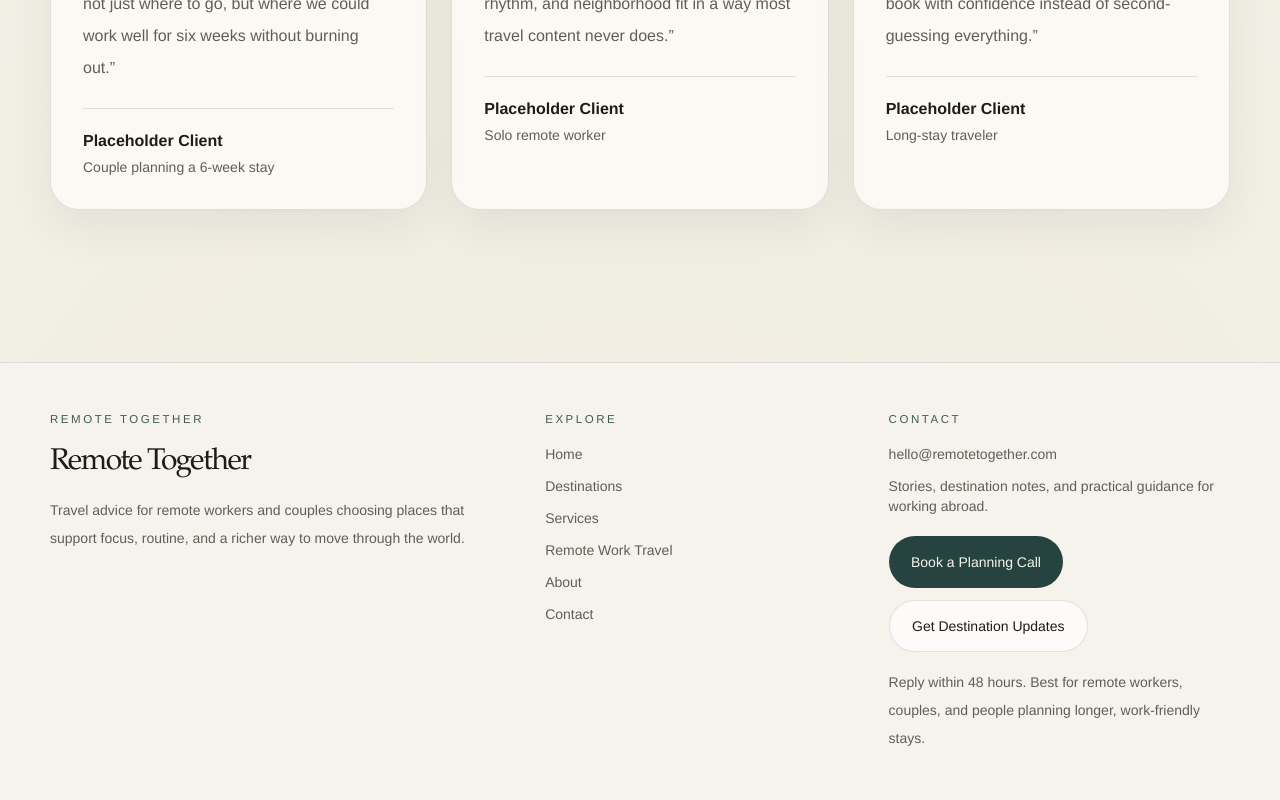
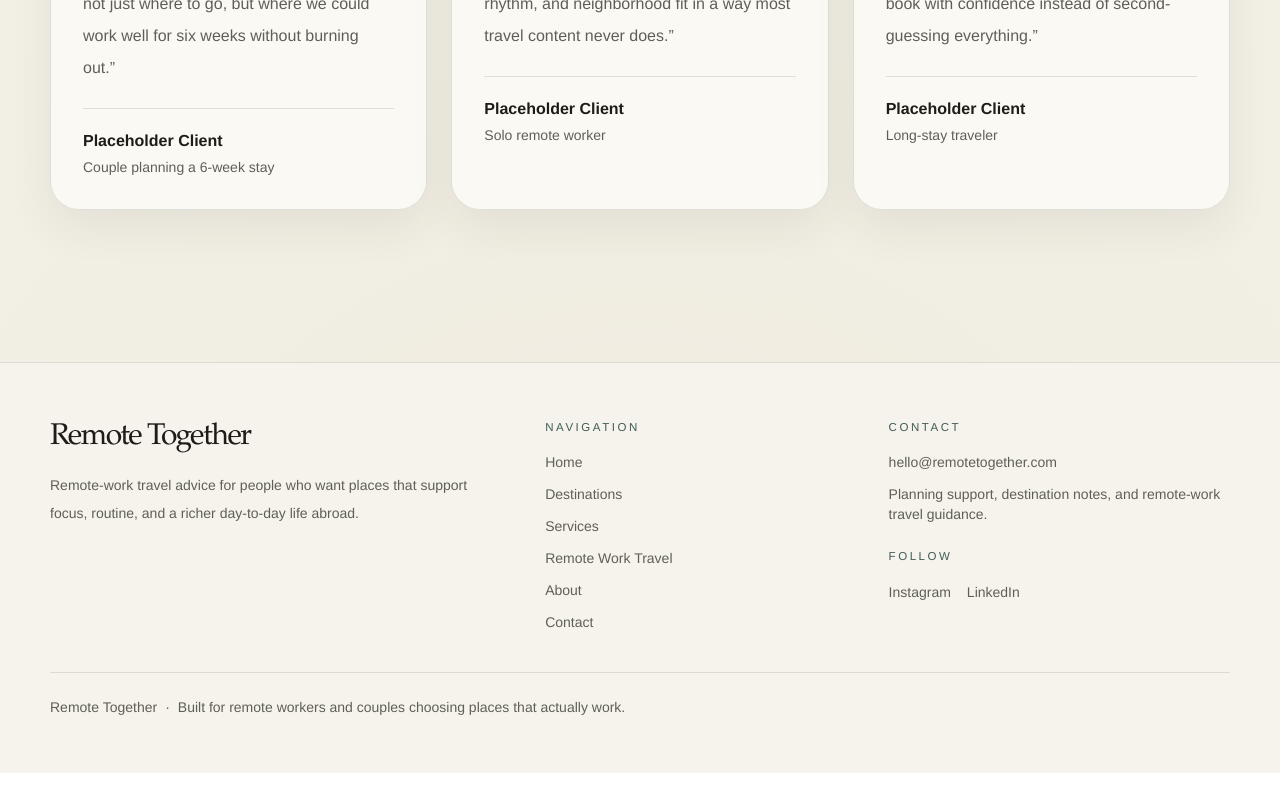
Before and after one commit to MGRem10/Remote-Together-Site, a Next.js app: page / in a window 1280 px wide. Shown: the part 4609-5409 px from the top of the page. After the commit the page ends 5382 px from the top, so only its background shows below. Built offline with nearby package versions, Linux system fonts and the light colour scheme.

Commit message:
Simplify site footer

```diff
--- a/components/site-footer.tsx
+++ b/components/site-footer.tsx
@@ -1,22 +1,23 @@
 import Link from "next/link";
-import { ctaTrustCopy, navItems, primaryCta, secondaryCta } from "@/data/site";
+import { navItems } from "@/data/site";
 
 export function SiteFooter() {
   return (
     <footer className="mt-16 border-t border-[var(--border)] bg-[rgba(247,245,239,0.84)]">
-      <div className="container grid gap-10 py-12 md:grid-cols-[1.2fr_0.8fr_0.9fr]">
+      <div className="container py-12 md:py-14">
+        <div className="grid gap-10 md:grid-cols-[1.2fr_0.8fr_0.9fr] md:items-start">
           <div className="max-w-md">
-          <div className="eyebrow">Remote Together</div>
-          <div className="mt-4 font-[family-name:var(--font-heading)] text-3xl tracking-[-0.05em]">
+            <div className="font-[family-name:var(--font-heading)] text-3xl tracking-[-0.05em]">
               Remote Together
             </div>
             <p className="mt-4 text-sm leading-7 text-[var(--muted)]">
-            Travel advice for remote workers and couples choosing places that support
-            focus, routine, and a richer way to move through the world.
+              Remote-work travel advice for people who want places that support focus,
+              routine, and a richer day-to-day life abroad.
             </p>
           </div>
+
           <div>
-          <div className="eyebrow">Explore</div>
+            <div className="eyebrow">Navigation</div>
             <div className="mt-4 flex flex-col gap-3 text-sm text-[var(--muted)]">
               {navItems.map((item) => (
                 <Link key={item.href} href={item.href} className="hover:text-[var(--text)]">
@@ -25,21 +26,35 @@ export function SiteFooter() {
               ))}
             </div>
           </div>
+
           <div>
             <div className="eyebrow">Contact</div>
             <div className="mt-4 space-y-3 text-sm text-[var(--muted)]">
-            <p>hello@remotetogether.com</p>
-            <p>Stories, destination notes, and practical guidance for working abroad.</p>
-            <div className="flex flex-wrap gap-3 pt-2">
-              <Link href={primaryCta.href} className="button-primary">
-                {primaryCta.label}
-              </Link>
-              <Link href={secondaryCta.href} className="button-secondary">
-                {secondaryCta.label}
-              </Link>
+              <a href="mailto:hello@remotetogether.com" className="hover:text-[var(--text)]">
+                hello@remotetogether.com
+              </a>
+              <p>Planning support, destination notes, and remote-work travel guidance.</p>
             </div>
-            <p className="pt-1 text-sm leading-7 text-[var(--muted)]">{ctaTrustCopy}</p>
+            <div className="mt-6">
+              <div className="eyebrow">Follow</div>
+              <div className="mt-4 flex flex-wrap gap-4 text-sm text-[var(--muted)]">
+                <a href="#" className="hover:text-[var(--text)]">
+                  Instagram
+                </a>
+                <a href="#" className="hover:text-[var(--text)]">
+                  LinkedIn
+                </a>
               </div>
+            </div>
+          </div>
+        </div>
+
+        <div className="mt-10 border-t border-[var(--border)] pt-6 text-sm text-[var(--muted)]">
+          <p>
+            Remote Together
+            <span className="mx-2">·</span>
+            Built for remote workers and couples choosing places that actually work.
+          </p>
         </div>
       </div>
     </footer>
```
Lines whose indentation alone changed are shown as unchanged.
